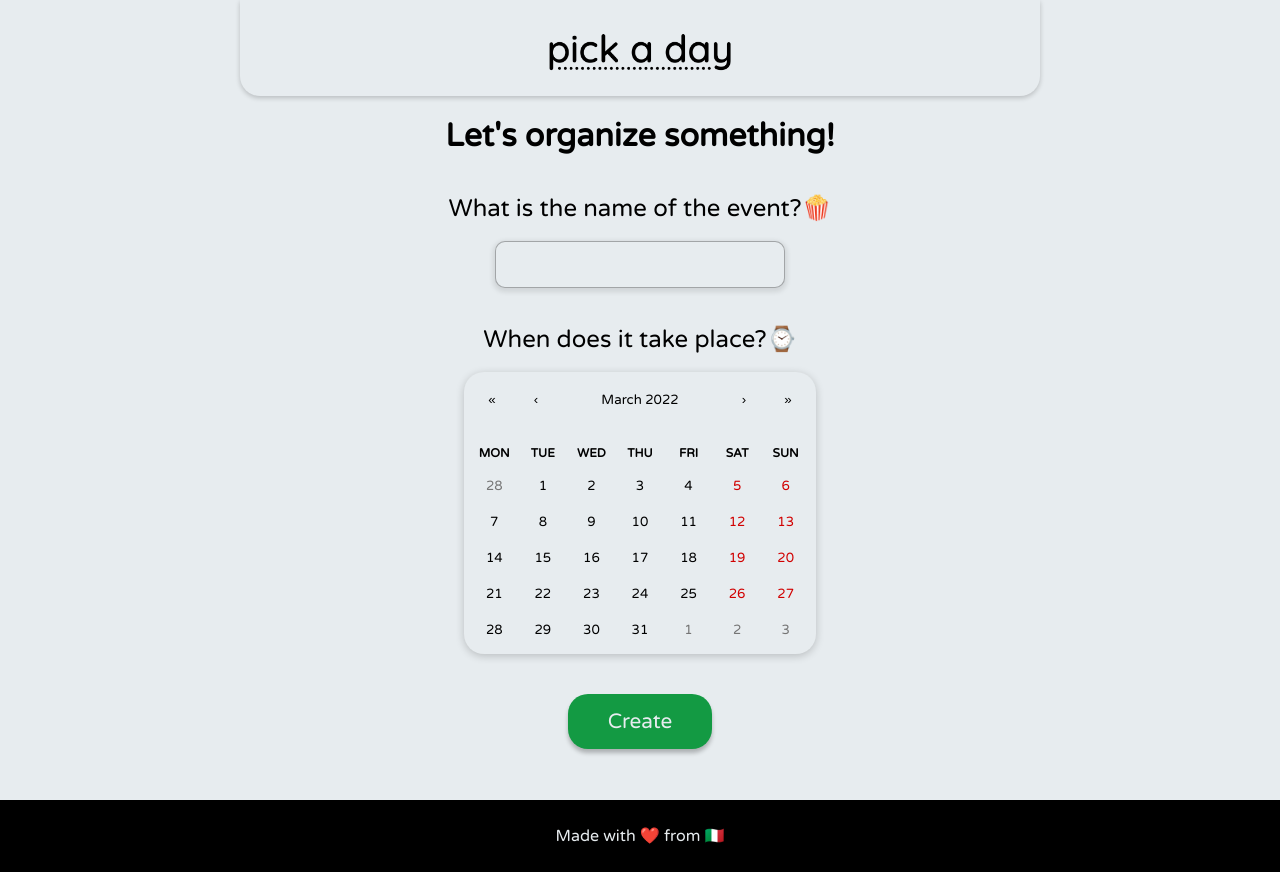
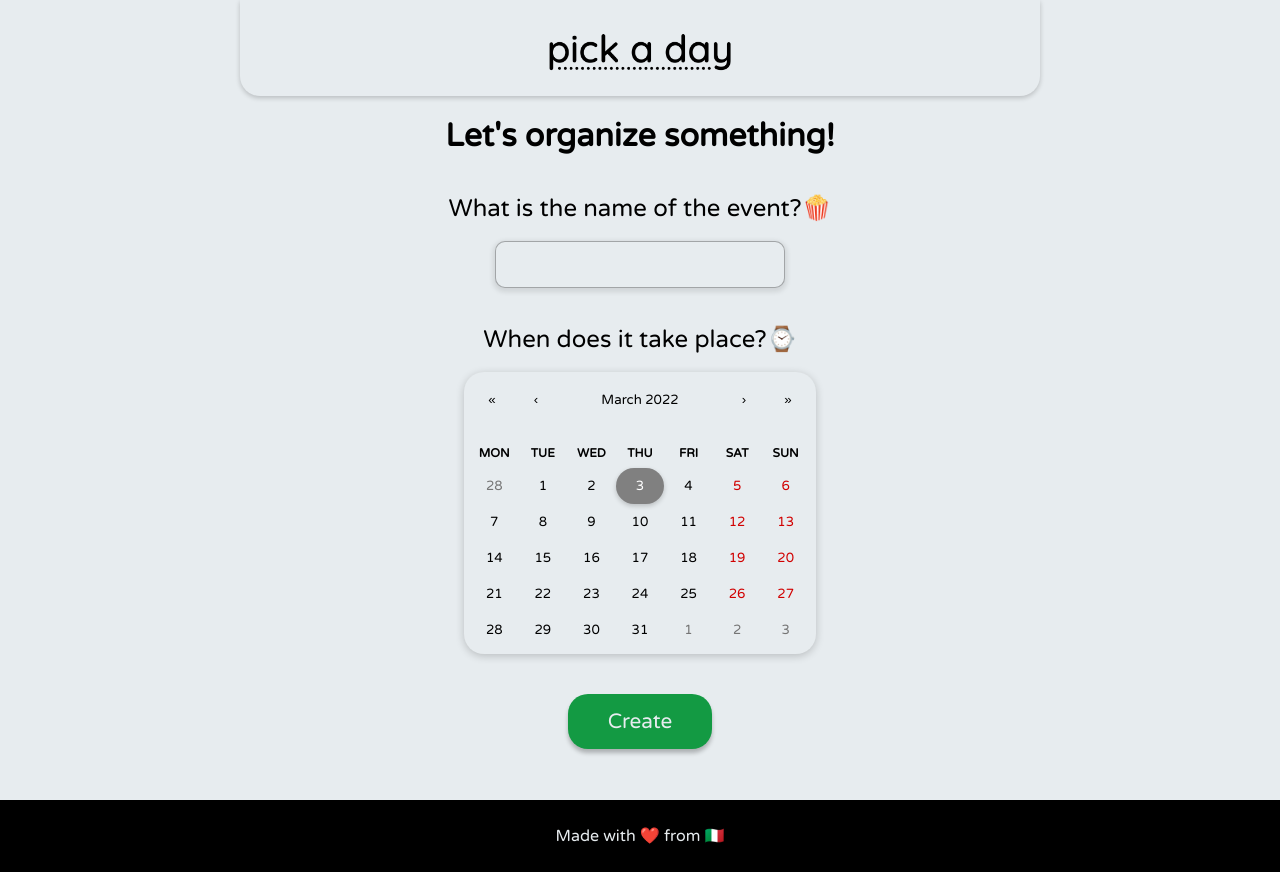
Before and after one commit to giacomoschiavo/pick-a-day, a React (Create React App) app: page /create in a window 1280 px wide. Built offline with nearby package versions, Linux system fonts and the light colour scheme.

Commit message:
memory leak should be solved

```diff
--- a/src/components/routes/Create.js
+++ b/src/components/routes/Create.js
@@ -7,7 +7,11 @@ import Calendar from "react-calendar";
 import TextInput from "../ui/TextInput";
 import Section from "../container/Section";
 import "../ui/Calendar.css";
-import { checkErrorsAndShowPopup, dateToFormat } from "../../utils";
+import {
+  checkErrorsAndShowPopup,
+  dateToFormat,
+  handleRequest,
+} from "../../utils";
 import { validateEventDays, validateEventName } from "../../validations";
 import classes from "./Create.module.css";
 import Popup from "../ui/Popup";
@@ -36,17 +40,16 @@ const Create = () => {
 
     // TODO: convert to the synchronous way
     const formattedDates = eventDays.map(dateToFormat);
-    axios
-      .post("/api/v1/event", {
+    handleRequest(
+      setError,
+      setShowPopup,
+      setIsLoading,
+      axios.post("/api/v1/event", {
         days: formattedDates,
         name: eventName,
-      })
-      .then((res) => navigate(`/${res.data._id}`))
-      .catch((error) => {
-        setError(error.response.data.msg);
-        setShowPopup(true);
-      })
-      .finally(() => setIsLoading(false));
+      }),
+      (res) => navigate(`/${res.data._id}`)
+    );
   };
 
   // works
@@ -66,9 +69,18 @@ const Create = () => {
 
   const getTileClassName = ({ date }) => {
     // se la data e' stata selezionata, aggiungi la classe
-    const dateToCheck = new Date(date).getTime();
+    const dateToCheck = date.getTime();
     const foundDay = eventDays.find((day) => day === dateToCheck);
-    return foundDay ? classes.selectedDate : "";
+    const today = new Date();
+    let className = null;
+    if (
+      today.getDate() === date.getDate() &&
+      today.getMonth() === date.getMonth() &&
+      today.getFullYear() === date.getFullYear()
+    )
+      className = classes.today;
+    className = foundDay ? classes.selectedDate : className;
+    return className;
   };
 
   return (
--- a/src/components/routes/Create.module.css
+++ b/src/components/routes/Create.module.css
@@ -51,3 +51,10 @@
   transition: .3s;
   margin-bottom: 10px;
 }
+
+.today {
+  background-color: grey !important;
+  color: white !important;
+  border-radius: 50px;
+  box-shadow: 0px 2px 5px rgba(0, 0, 0, 0.2);
+}
--- a/src/components/routes/Vote.js
+++ b/src/components/routes/Vote.js
@@ -13,7 +13,8 @@ import Share from "../ui/Share";
 import Popup from "../ui/Popup";
 import Loading from "../ui/Loading";
 import { checkUsername, checkChosenDays } from "../../validations";
-import { checkErrorsAndShowPopup } from "../../utils";
+
+import { checkErrorsAndShowPopup, handleRequest } from "../../utils";
 
 // le date sono passate ai figli con questa struttura
 // {"16/2/2022": true, "24/2/2022": false, etc} dove il booleano
@@ -54,7 +55,12 @@ const Vote = () => {
     let unmounted = false;
     setIsLoading(true);
     if (!unmounted) {
-      handleRequest(axios.get(`/api/v1/event/${id}`), (res) => {
+      handleRequest(
+        setError,
+        setShowPopup,
+        setIsLoading,
+        axios.get(`/api/v1/event/${id}`),
+        (res) => {
           setEventName(res.data.name);
           // crea oggetto date tipo {'12/9/2022': false}, nessuna data e' selezionata di default
           const newChosenDays = res.data.days.reduce((obj, day) => {
@@ -63,7 +69,8 @@ const Vote = () => {
           }, {});
           setChosenDays(newChosenDays);
           setPartecipants(res.data.partecipants);
-      });
+        }
+      );
     }
     return () => (unmounted = true);
   }, [id]);
@@ -78,18 +85,6 @@ const Vote = () => {
       return newChosenDays;
     });
   }, [hasAlreadyLogged, userName, partecipants]);
-
-  const handleRequest = (req, callback) => {
-    req
-      .then((res) => {
-        callback(res);
-      })
-      .catch((error) => {
-        setError(error.response.data.msg);
-        setShowPopup(true);
-      })
-      .finally(() => setIsLoading(false));
-  };
 
   //uplaod data managing all the possible user's cases
   const uploadData = async () => {
@@ -107,6 +102,9 @@ const Vote = () => {
     if (!hasAlreadyLogged) {
       //case where user has never voted before
       handleRequest(
+        setError,
+        setShowPopup,
+        setIsLoading,
         axios.post("/api/v1/partecipants", {
           name: userName,
           available: filterSelected(chosenDays),
@@ -124,6 +122,9 @@ const Vote = () => {
       if (filterSelected(chosenDays).length === 0) {
         //case where user has already voted and has chosen 0 days available, so he wants to get eliminated
         handleRequest(
+          setError,
+          setShowPopup,
+          setIsLoading,
           axios.delete("/api/v1/partecipants", {
             headers: {},
             data: {
@@ -142,6 +143,9 @@ const Vote = () => {
       } else {
         //case where user has already voted and has chosen some days
         handleRequest(
+          setError,
+          setShowPopup,
+          setIsLoading,
           axios.patch("/api/v1/partecipants", {
             name: userName,
             available: filterSelected(chosenDays),
--- a/src/utils.js
+++ b/src/utils.js
@@ -99,3 +99,25 @@ export const checkErrorsAndShowPopup = (
   });
   return errorThrown;
 };
+
+// gestisce ogni richiesta con popup
+// sono consapevole che passare le funzioni di set è una porcata
+// ma sono una soluzione temporanea
+export const handleRequest = (
+  setError,
+  setShowPopup,
+  setIsLoading,
+  req,
+  callback
+) => {
+  req
+    .then((res) => {
+      setIsLoading(false);
+      callback(res);
+    })
+    .catch((error) => {
+      setError("Whooops! Something bad happened");
+      setShowPopup(true);
+      setIsLoading(false);
+    });
+};
```
Lines whose indentation alone changed are shown as unchanged.
